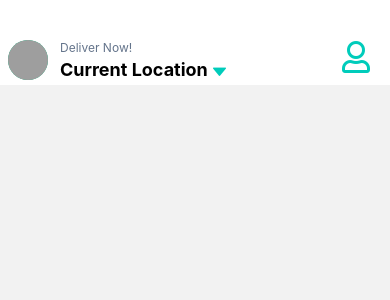
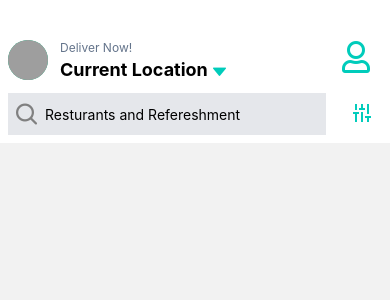
Before and after one commit to Mujtaba4li/Deliveroo2.0-React-Native, a React Native app: screen /Home in a window 390 px wide. Shown: the top 300 px of the page. Built offline with nearby package versions, Linux system fonts and the light colour scheme; grey boxes are pictures that could not be loaded.

Commit message:
Search bar is complete

```diff
--- a/screens/HomeScreen.js
+++ b/screens/HomeScreen.js
@@ -1,7 +1,12 @@
-import { View, Text, SafeAreaView, Image } from "react-native";
+import { View, Text, SafeAreaView, Image, TextInput } from "react-native";
 import React, { useLayoutEffect } from "react";
 import { NavigationContainer, useNavigation } from "@react-navigation/native";
-import { AntDesign,FontAwesome5 } from '@expo/vector-icons';
+import {
+  AntDesign,
+  FontAwesome5,
+  MaterialCommunityIcons,
+  Octicons,
+} from "@expo/vector-icons";
 
 export default function HomeScreen() {
   const navigation = useNavigation();
@@ -13,7 +18,7 @@ export default function HomeScreen() {
     });
   }, []);
   return (
-    <SafeAreaView className='bg-white pt-10'>
+    <SafeAreaView className="bg-white pt-10">
       <View className="flex-row space-x-3 space-y-0 align-middle ml-2">
         <Image
           source={{
@@ -23,10 +28,26 @@ export default function HomeScreen() {
         />
         <View>
           <Text className="text-slate-500 text-xs">Deliver Now!</Text>
-          <Text className="text-lg font-bold">Current Location <AntDesign name="caretdown" size={15} color="#00CCBB" /></Text>
+          <Text className="text-lg font-bold">
+            Current Location{" "}
+            <AntDesign name="caretdown" size={15} color="#00CCBB" />
+          </Text>
         </View>
-        <View className='absolute right-5'>
-        <FontAwesome5 name="user" size={32} color="#00CCBB" />
+        <View className="absolute right-5">
+          <FontAwesome5 name="user" size={32} color="#00CCBB" />
+        </View>
+      </View>
+      <View className='flex-row'>
+        <View className='bg-gray-200 flex-row flex-1 p-2 m-2 space-x-2'>
+          <Octicons name="search" size={24} color="grey" />
+          <TextInput placeholder="Resturants and Refereshment"  keyboardType="default"/>
+        </View>
+        <View className='m-4'>
+          <MaterialCommunityIcons
+            name="tune-vertical"
+            size={24}
+            color="#00CCBB"
+          />
         </View>
       </View>
     </SafeAreaView>
```
